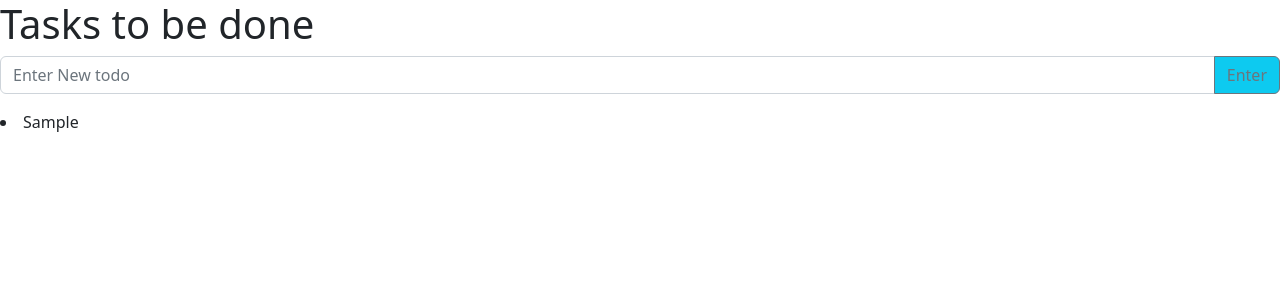
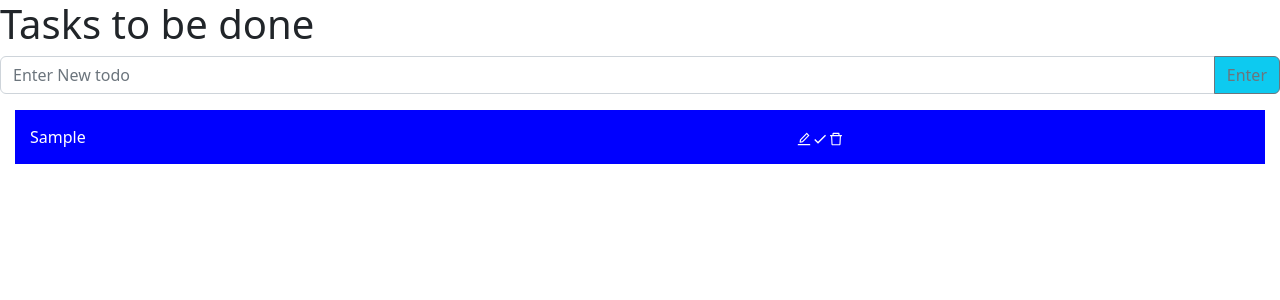
Before and after one commit to Tyrabims/todoapp, a React (Vite) app: page / in a window 1280 px wide. Both pictures are taken after typing "Sample" into the empty fields and a click on the button "Enter". Shown: the top 300 px of the page. Built offline with nearby package versions, Linux system fonts and the light colour scheme.

Commit message:
progress

```diff
--- a/package.json
+++ b/package.json
@@ -11,7 +11,8 @@
   "dependencies": {
     "bootstrap": "^5.2.3",
     "react": "^18.2.0",
-    "react-dom": "^18.2.0"
+    "react-dom": "^18.2.0",
+    "react-icons": "^4.9.0"
   },
   "devDependencies": {
     "@types/react": "^18.0.27",
--- a/src/App.tsx
+++ b/src/App.tsx
@@ -3,6 +3,7 @@ import { SyntheticEvent, useState } from 'react'
 import 'bootstrap/dist/css/bootstrap.css';
 import TodoForm from './components/TodoForm';
 import { Todo } from './components/Todo';
+import TodoList from './components/TodoList';
 
 
 function App() {
@@ -20,16 +21,20 @@ if(todo){
 
 
 
-console.log(todos)
+//console.log(todos)
   return (
     <>
-    <TodoForm todo={todo}
-    setTodo={setTodo}
-    handleClick={handleClick}
-    />
-{todos.map((t) => (
-  <li>{t.todo}</li>
-))}
+      <TodoForm todo={todo}
+      setTodo={setTodo}
+      handleClick={handleClick}
+      />
+      <TodoList
+      todos={todos}
+      setTodos={setTodos}
+      />
+      {/* {todos.map((t) => (
+        <li>{t.todo}</li>
+      ))} */}
     </>
   )
 }
--- /dev/null
+++ b/src/components/EachTodo.tsx
@@ -0,0 +1,42 @@
+import React from 'react'
+import { Todo } from './Todo';
+import { AiOutlineEdit, AiOutlineDelete } from 'react-icons/ai'
+import { MdDone } from 'react-icons/md';
+import TodoForm from './TodoForm';
+
+
+interface Props{
+  todo: Todo;
+  todos: Todo[];
+  setTodos: React.Dispatch<React.SetStateAction<Todo[]>>
+}
+
+const EachTodo = ({todo, todos, setTodos}: Props) => {
+  const handleCompleted = (id:number) => {
+    setTodos(todos.map((todo) => (todo.id === id ? {...todo, completeTodo:!todo.completeTodo} : todo)
+      )
+    )
+  };
+
+  return (
+    <>
+      <form className='each_todo'>
+         <div style={{color:'white', backgroundColor: 'blue', marginLeft:15, marginRight: 15, padding:15, paddingLeft: 15, borderBottom:20}}>
+         <span className="each_todo_" style={{paddingRight: 710}}>{todo.todo}</span>
+            <span className='icon'>
+              <AiOutlineEdit />
+            </span>
+            <span className='icon' onClick={() => handleCompleted(todo.id)}>
+              <MdDone/>
+            </span>
+            <span className='icon'>
+              <AiOutlineDelete />
+            </span>
+
+            </div>
+    </form>
+    </>
+  )
+}
+
+export default EachTodo
--- a/src/components/TodoForm.tsx
+++ b/src/components/TodoForm.tsx
@@ -1,4 +1,4 @@
-import React, { ChangeEvent, MouseEvent, FormEvent, SyntheticEvent } from "react";
+import React, { ChangeEvent, MouseEvent, FormEvent, SyntheticEvent, useRef } from "react";
 import "bootstrap/dist/css/bootstrap.css";
 
 interface Props {
@@ -8,17 +8,18 @@ interface Props {
 }
 
 const TodoForm = ({ todo, setTodo, handleClick }: Props) => {
-  //  const handleClick = (event:MouseEvent<HTMLButtonElement>) => {
-  //   event.preventDefault();
-
-  // }
+  const inputRef = useRef<HTMLInputElement>(null);
 
 
   return (
     <div>
       <h1>Tasks to be done</h1>
-      <form className="input-group mb-3" onSubmit={(event) => handleClick(event)}>
+      <form className="input-group mb-3" onSubmit={(event) => {
+        handleClick(event)
+        inputRef.current?.blur();
+}}>
         <input
+          ref={inputRef}
           type="text"
           value={todo}
           onChange={event => setTodo(event.target.value)}
--- /dev/null
+++ b/src/components/TodoList.tsx
@@ -0,0 +1,30 @@
+import React from 'react'
+import { Todo } from './Todo';
+import EachTodo from './EachTodo';
+
+
+interface TodosProps{
+  todos: Todo[];
+  setTodos: React.Dispatch<React.SetStateAction<Todo[]>>
+}
+
+const TodoList = ({todos, setTodos}: TodosProps) => {
+
+
+
+  return (
+
+    <div>
+      {todos.map((todo) => (
+  <EachTodo
+  todo={todo}
+  key={todo.id}
+  todos={todos}
+  setTodos={setTodos}
+  />
+))}
+    </div>
+  )
+}
+
+export default TodoList
```
Also changed, not shown: 1 other file (tests, documents, lock files or other folders).
